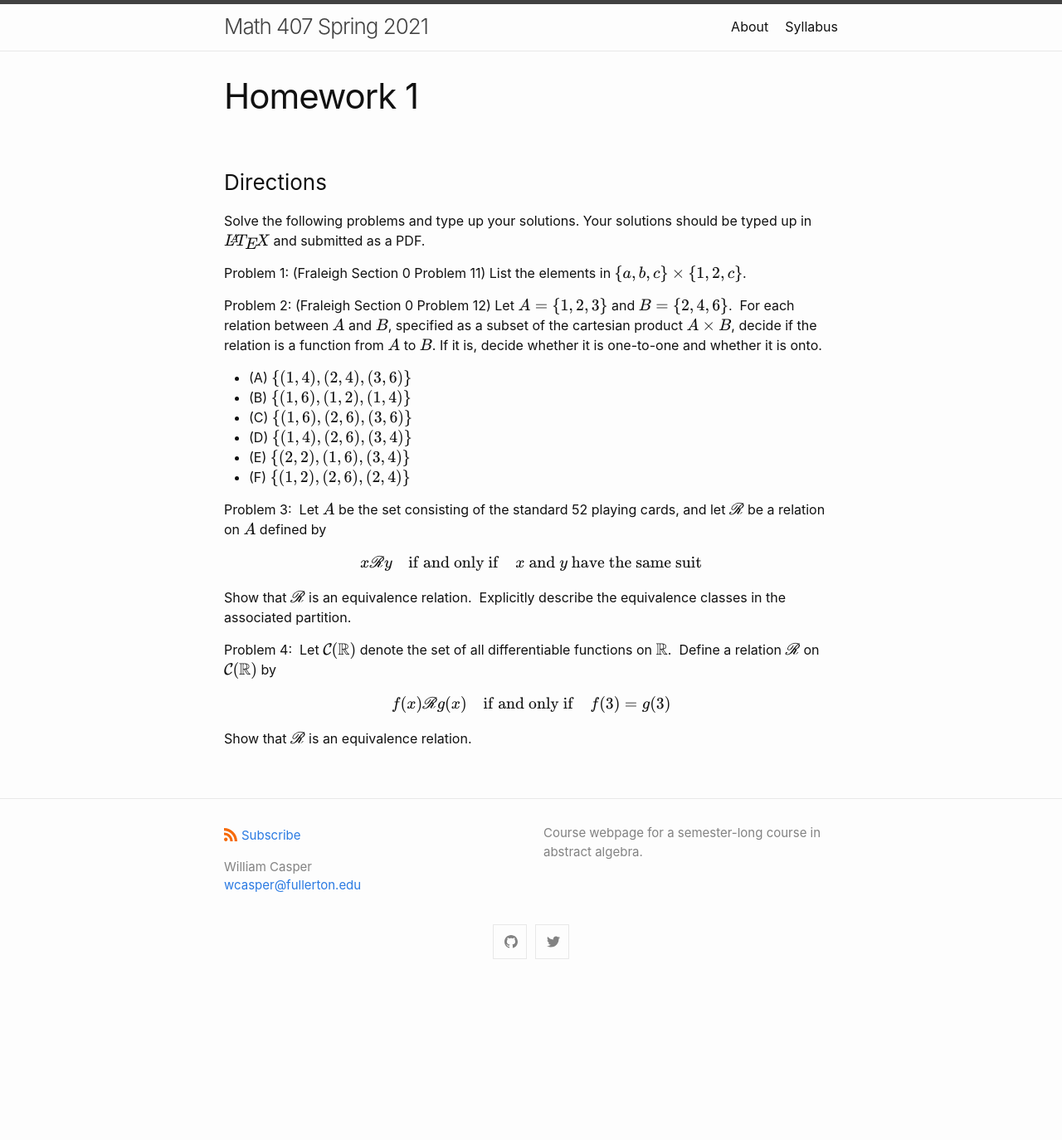
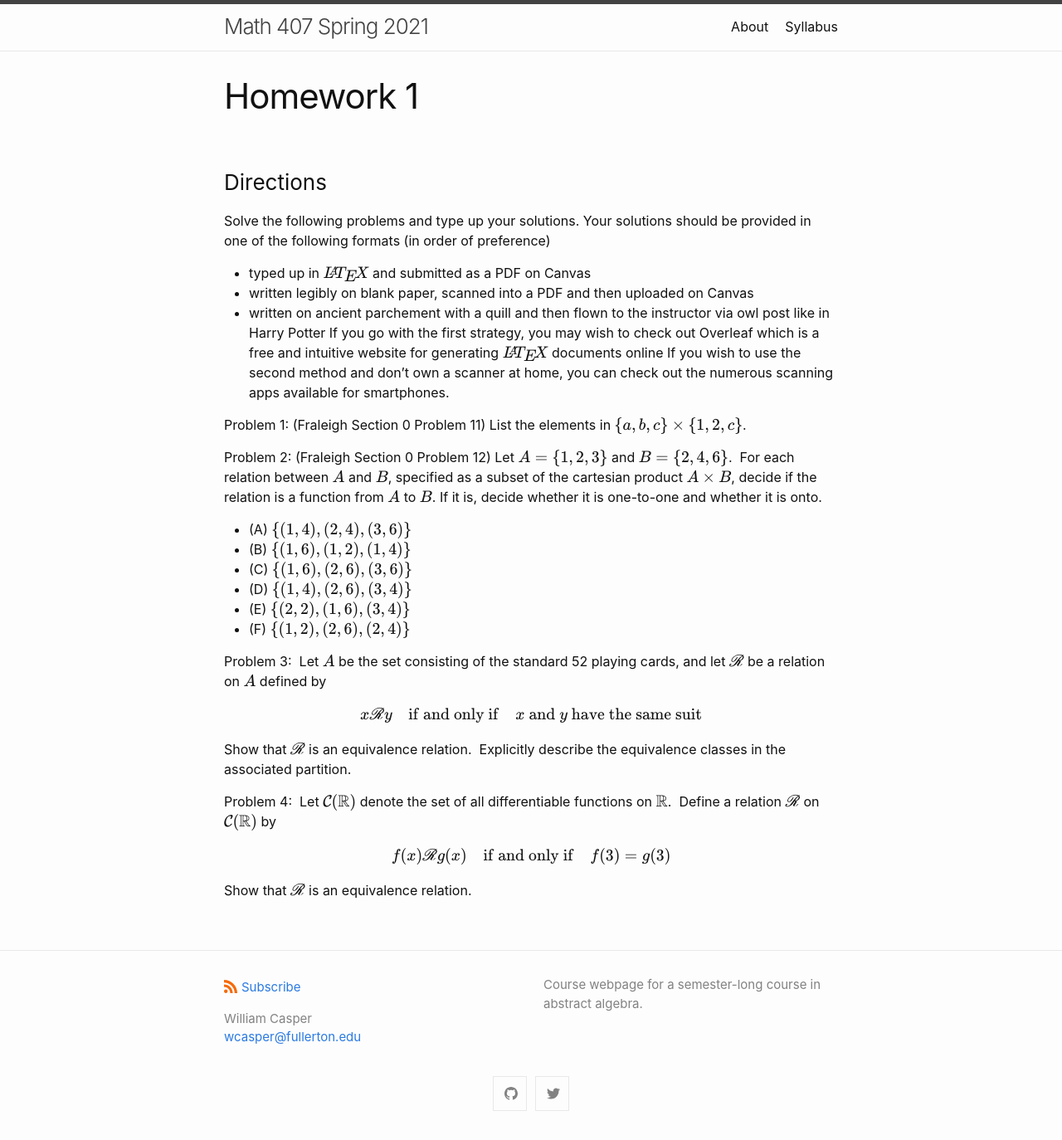
Before and after one commit to wcasper/math407spring2021, a Jekyll site: the page built from homework/hw1.md, in a window 1280 px wide. Shown: the whole page at 83% size. Built offline with Jekyll 4.4.1, drawn with Linux system fonts in a browser that asks for light colours; before the commit the page ends 1191 px from its top, so only the background shows below that.

Commit message:
added more submission options

```diff
--- a/homework/hw1.md
+++ b/homework/hw1.md
@@ -5,7 +5,12 @@ permalink: /homework/hw1
 ---
 
 ### Directions
-Solve the following problems and type up your solutions.  Your solutions should be typed up in $$\LaTeX$$ and submitted as a PDF.
+Solve the following problems and type up your solutions.  Your solutions should be provided in one of the following formats (in order of preference)
+* typed up in $$\LaTeX$$ and submitted as a PDF on Canvas
+* written legibly on blank paper, scanned into a PDF and then uploaded on Canvas
+* written on ancient parchement with a quill and then flown to the instructor via owl post like in Harry Potter
+If you go with the first strategy, you may wish to check out Overleaf which is a free and intuitive website for generating $$\LaTeX$$ documents online
+If you wish to use the second method and don't own a scanner at home, you can check out the numerous scanning apps available for smartphones.
 
 Problem 1: (Fraleigh Section 0 Problem 11) List the elements in $$\{a,b,c\}\times\{1,2,c\}$$.
 
```
